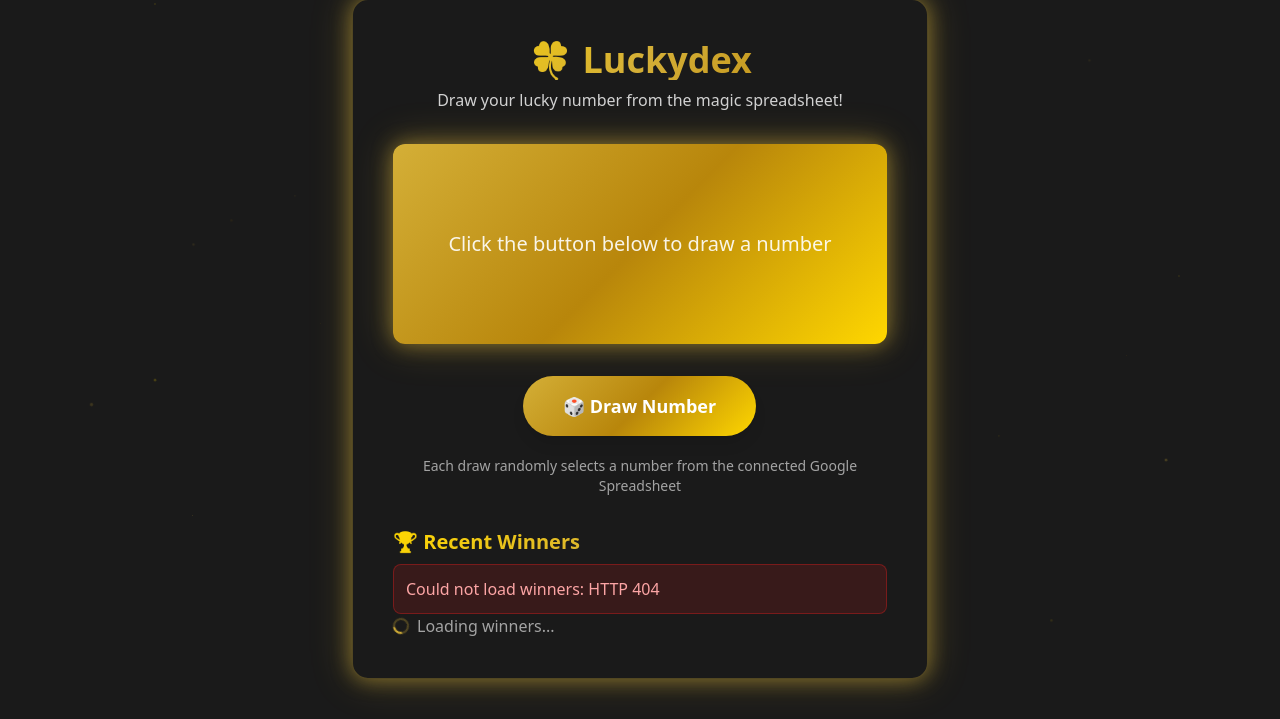
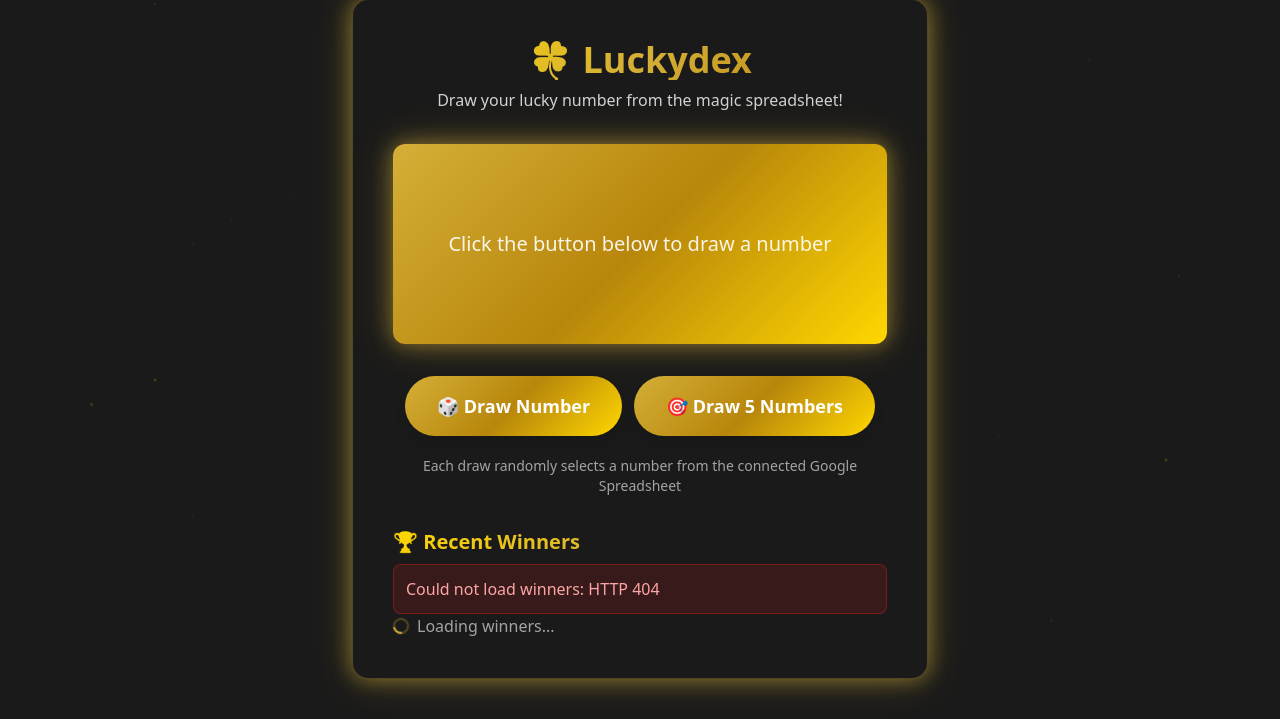
Before and after one commit to r0lodex/luckydex, a Python web app: template chalicelib/templates/home.html in a window 1280 px wide. Shown: the part 61-780 px from the top of the page. Run offline with Jinja, Linux system fonts and the light colour scheme; the template is opened without the code that fills it, so the values that code supplies are empty; some libraries are stand-ins or nearby versions.

Commit message:
Added Draw 4

```diff
--- a/chalicelib/templates/home.html
+++ b/chalicelib/templates/home.html
@@ -13,15 +13,20 @@
         <h1 class="text-4xl font-bold gold-text mb-2">🍀 Luckydex</h1>
         <p class="text-white/80 mb-8">Draw your lucky number from the magic spreadsheet!</p>
 
-        <div id="resultContainer" class="gold-gradient rounded-xl p-10 my-8 min-h-[200px] flex flex-col items-center justify-center transition gold-glow">
-            <div id="resultContent">
-                <p class="text-white/90 text-xl">Click the button below to draw a number</p>
+        <div id="resultContainer" class="gold-gradient rounded-xl p-10 my-8 min-h-[200px] max-h-[600px] overflow-y-auto flex flex-col items-center justify-center transition gold-glow">
+            <div id="resultContent" class="w-full">
+                <p class="text-white/90 text-xl text-center">Click the button below to draw a number</p>
             </div>
         </div>
 
-        <button id="drawButton" class="gold-gradient text-white px-10 py-4 text-lg font-semibold rounded-full shadow-lg transition will-change-transform hover:-translate-y-0.5 hover:gold-glow disabled:opacity-60 disabled:cursor-not-allowed" onclick="drawNumber()">
+        <div class="flex gap-3 justify-center items-center">
+            <button id="drawButton" class="gold-gradient text-white px-8 py-4 text-lg font-semibold rounded-full shadow-lg transition will-change-transform hover:-translate-y-0.5 hover:gold-glow disabled:opacity-60 disabled:cursor-not-allowed" onclick="drawNumber()">
                 🎲 Draw Number
             </button>
+            <button id="draw5Button" class="gold-gradient text-white px-8 py-4 text-lg font-semibold rounded-full shadow-lg transition will-change-transform hover:-translate-y-0.5 hover:gold-glow disabled:opacity-60 disabled:cursor-not-allowed" onclick="draw4Numbers()">
+                🎯 Draw 5 Numbers
+            </button>
+        </div>
 
         <div id="errorMessage" class="hidden bg-red-900/30 border border-red-700/50 text-red-300 p-4 rounded-lg mt-5"></div>
 
@@ -41,12 +46,14 @@
     <script>
         async function drawNumber() {
             const button = document.getElementById('drawButton');
+            const draw5Button = document.getElementById('draw5Button');
             const resultContainer = document.getElementById('resultContainer');
             const resultContent = document.getElementById('resultContent');
             const errorMessage = document.getElementById('errorMessage');
 
-            // Disable button and show loading state
+            // Disable buttons and show loading state
             button.disabled = true;
+            draw5Button.disabled = true;
             button.textContent = '🎲 Drawing...';
             resultContainer.classList.add('animate-pulse');
             errorMessage.classList.add('hidden');
@@ -77,11 +84,13 @@
 
                 // Display the result
                 resultContent.innerHTML = `
+                    <div class="text-center">
                         <div class="text-5xl font-extrabold text-white mb-2">${data.number}</div>
                         <div class="text-white/90 text-lg">${data.name || 'Lucky Number'}</div>
                         ${data.description ? `<div class=\"text-white/80 text-sm mt-2\">${data.description}</div>` : ''}
                         <div class="text-white/80 text-xs mt-4">
                             ID: ${data.id} | Total entries: ${data.total_entries || 'N/A'}
+                        </div>
                     </div>
                 `;
 
@@ -104,9 +113,110 @@
                 // Reset result display
                 resultContent.innerHTML = '<p class="text-white/70 text-xl">Failed to draw number</p>';
             } finally {
-                // Re-enable button and remove loading state
+                // Re-enable buttons and remove loading state
                 button.disabled = false;
+                draw5Button.disabled = false;
                 button.textContent = '🎲 Draw Number';
+                resultContainer.classList.remove('animate-pulse');
+            }
+        }
+
+        async function draw4Numbers() {
+            const button = document.getElementById('drawButton');
+            const draw5Button = document.getElementById('draw5Button');
+            const resultContainer = document.getElementById('resultContainer');
+            const resultContent = document.getElementById('resultContent');
+            const errorMessage = document.getElementById('errorMessage');
+
+            // Disable buttons and show loading state
+            button.disabled = true;
+            draw5Button.disabled = true;
+            draw5Button.textContent = '🎯 Drawing 4...';
+            resultContainer.classList.add('animate-pulse');
+            errorMessage.classList.add('hidden');
+
+            // Show spinner with progress
+            resultContent.innerHTML = '<div class="flex flex-col items-center gap-3"><div class="w-12 h-12 rounded-full border-4 border-white/30 border-t-white animate-spin"></div><p class="text-white/80 text-sm">Drawing numbers...</p></div>';
+
+            const results = [];
+            let hasError = false;
+            let errorMsg = '';
+
+            try {
+                // Draw 5 numbers sequentially to ensure uniqueness
+                for (let i = 0; i < 4; i++) {
+                    // Update progress
+                    resultContent.innerHTML = `<div class="flex flex-col items-center gap-3"><div class="w-12 h-12 rounded-full border-4 border-white/30 border-t-white animate-spin"></div><p class="text-white/80 text-sm">Drawing ${i + 1} of 5...</p></div>`;
+
+                    const response = await fetch('luckydex', {
+                        method: 'GET',
+                        headers: {
+                            'Accept': 'application/json'
+                        }
+                    });
+
+                    let data;
+                    try {
+                        data = await response.json();
+                    } catch (_) {
+                        data = null;
+                    }
+
+                    if (!response.ok || (data && data.success === false)) {
+                        const message = (data && (data.message || data.error)) ? `${data.message || data.error}` : `HTTP ${response.status}`;
+                        throw new Error(message);
+                    }
+
+                    results.push(data);
+                }
+
+                // Display all 5 results - just numbers
+                resultContent.innerHTML = `
+                    <div class="justify-center items-center gap-4">
+                        ${results.map((data) => `
+                            <div class="text-4xl font-extrabold text-white">${data.number}</div>
+                        `).join('')}
+                    </div>
+                `;
+
+                // Add success animation
+                resultContainer.style.transform = 'scale(1.02)';
+                setTimeout(() => {
+                    resultContainer.style.transform = 'scale(1)';
+                }, 200);
+
+                // Refresh winners after successful draws
+                fetchWinners();
+
+            } catch (error) {
+                console.error('Error drawing 4 numbers:', error);
+                hasError = true;
+                errorMsg = error.message;
+
+                // Show error message
+                errorMessage.textContent = `Error drawing numbers: ${errorMsg}`;
+                errorMessage.classList.remove('hidden');
+
+                // If we got some results, show them, otherwise show error
+                if (results.length > 0) {
+                    resultContent.innerHTML = `
+                        <div class="w-full">
+                            <div class="flex justify-between items-center gap-4 mb-3">
+                                ${results.map((data) => `
+                                    <div class="text-4xl font-extrabold text-white">${data.number}</div>
+                                `).join('')}
+                            </div>
+                            <p class="text-red-300 text-sm text-center">Failed to draw remaining numbers: ${errorMsg}</p>
+                        </div>
+                    `;
+                } else {
+                    resultContent.innerHTML = '<p class="text-white text-xl text-center">Failed to draw numbers</p>';
+                }
+            } finally {
+                // Re-enable buttons and remove loading state
+                button.disabled = false;
+                draw5Button.disabled = false;
+                draw5Button.textContent = '🎯 Draw 4 Numbers';
                 resultContainer.classList.remove('animate-pulse');
             }
         }
```
Lines whose indentation alone changed are shown as unchanged.
